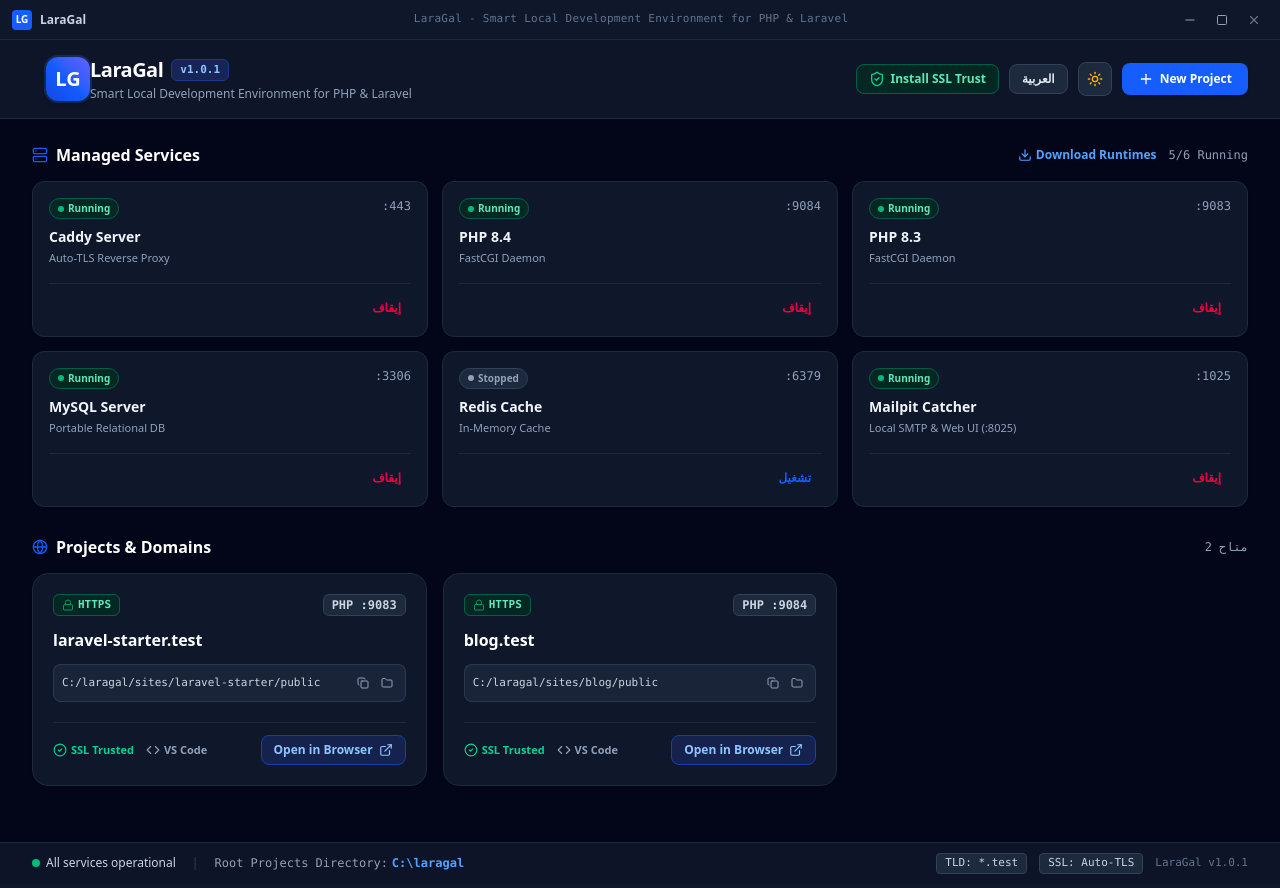
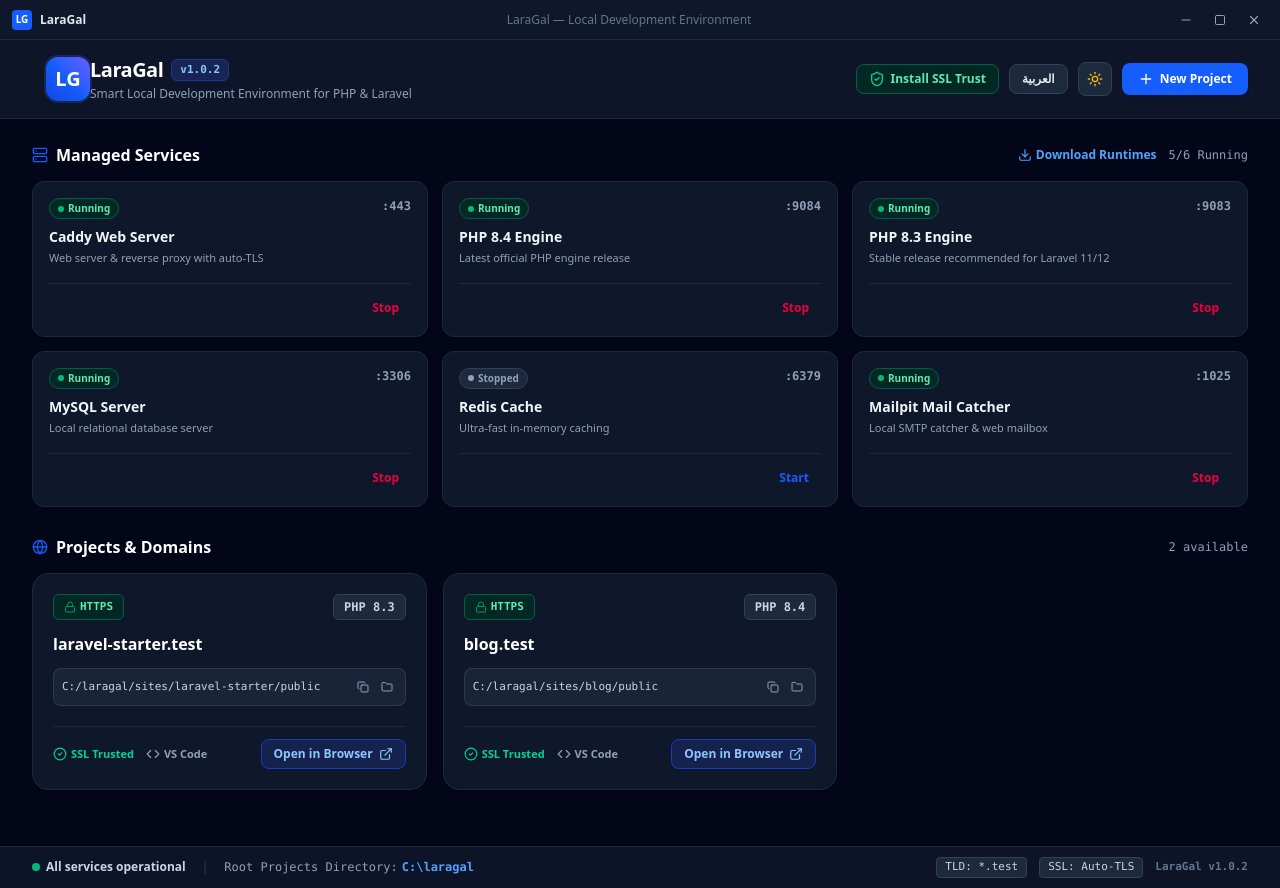
Before and after one commit to MosaabGalmod/laragal, a Vue app in the folder frontend/: page / in a window 1280 px wide. Both pictures are taken after a click on the button "English". Built offline with nearby package versions, Linux system fonts and the light colour scheme.

Commit message:
fix(ui): enforce physical LTR title bar for correct Arabic close button positioning, fully localize services in Arabic, and fix BiDi subtitle text

```diff
--- a/frontend/src/App.vue
+++ b/frontend/src/App.vue
@@ -1,71 +1,74 @@
 <template>
   <div :dir="currentLang === 'ar' ? 'rtl' : 'ltr'" class="min-h-screen flex flex-col justify-between bg-slate-50 dark:bg-slate-950 text-slate-800 dark:text-slate-100 transition-colors duration-150 select-none">
     <div>
-      <!-- Custom Desktop Frameless Title Bar -->
+      <!-- Custom Desktop Title Bar with Strict Physical LTR Layout -->
+      <!-- By enforcing dir="ltr" on the bar, physical LEFT is ALWAYS child 1 and physical RIGHT is ALWAYS child 3 -->
       <div
-        class="wails-drag h-10 w-full bg-white dark:bg-slate-900 border-b border-slate-200 dark:border-slate-800 flex items-center justify-between px-3 text-xs font-medium z-40 sticky top-0"
+        dir="ltr"
+        class="wails-drag h-10 w-full bg-slate-100 dark:bg-slate-900 border-b border-slate-200 dark:border-slate-800 flex items-center justify-between px-3 text-xs font-medium z-40 sticky top-0 select-none"
       >
-        <!-- In Arabic (RTL): Window Controls on the LEFT -->
-        <div v-if="currentLang === 'ar'" class="flex items-center gap-1 wails-no-drag">
+        <!-- ================= PHYSICAL LEFT (Child 1) ================= -->
+        <!-- In Arabic (RTL): Window controls (Close, Maximize, Minimize) are on the physical LEFT -->
+        <div v-if="currentLang === 'ar'" class="flex items-center gap-1.5 wails-no-drag">
           <button
             @click="closeWindow"
-            class="w-7 h-7 rounded-md flex items-center justify-center text-slate-500 hover:bg-rose-600 hover:text-white transition-colors"
+            class="w-7 h-7 rounded-md flex items-center justify-center text-slate-600 dark:text-slate-400 hover:bg-rose-600 hover:text-white transition-colors"
             title="إغلاق"
           >
             <X class="w-3.5 h-3.5" />
           </button>
           <button
             @click="toggleMaximize"
-            class="w-7 h-7 rounded-md flex items-center justify-center text-slate-500 hover:bg-slate-100 dark:hover:bg-slate-800 dark:text-slate-400 transition-colors"
+            class="w-7 h-7 rounded-md flex items-center justify-center text-slate-600 dark:text-slate-400 hover:bg-slate-200 dark:hover:bg-slate-800 transition-colors"
             title="تكبير / استعادة"
           >
             <Square class="w-3 h-3" />
           </button>
           <button
             @click="minimizeWindow"
-            class="w-7 h-7 rounded-md flex items-center justify-center text-slate-500 hover:bg-slate-100 dark:hover:bg-slate-800 dark:text-slate-400 transition-colors"
+            class="w-7 h-7 rounded-md flex items-center justify-center text-slate-600 dark:text-slate-400 hover:bg-slate-200 dark:hover:bg-slate-800 transition-colors"
             title="تصغير"
           >
             <Minus class="w-3.5 h-3.5" />
           </button>
         </div>
-
-        <!-- In English (LTR): App Logo on the LEFT -->
+        <!-- In English (LTR): Clean brand tag on the physical LEFT -->
         <div v-else class="flex items-center gap-2">
-          <div class="w-5 h-5 rounded bg-blue-600 flex items-center justify-center text-[10px] font-bold text-white">LG</div>
-          <span class="text-xs font-semibold text-slate-700 dark:text-slate-300">LaraGal</span>
+          <div class="w-5 h-5 rounded bg-blue-600 flex items-center justify-center text-[10px] font-bold text-white shadow-xs">LG</div>
+          <span class="text-xs font-bold text-slate-800 dark:text-slate-200">LaraGal</span>
         </div>
 
-        <!-- Title in center -->
-        <div class="text-[11px] text-slate-400 dark:text-slate-500 font-mono tracking-wide pointer-events-none">
-          LaraGal - {{ t('app_subtitle') }}
+        <!-- ================= PHYSICAL CENTER (Child 2) ================= -->
+        <div class="text-xs text-slate-400 dark:text-slate-500 font-medium pointer-events-none select-none">
+          <span v-if="currentLang === 'ar'" dir="rtl">بيئة التطوير المحلية — LaraGal</span>
+          <span v-else dir="ltr">LaraGal — Local Development Environment</span>
         </div>
 
-        <!-- In Arabic (RTL): App Logo on the RIGHT -->
+        <!-- ================= PHYSICAL RIGHT (Child 3) ================= -->
+        <!-- In Arabic (RTL): Clean brand tag on the physical RIGHT -->
         <div v-if="currentLang === 'ar'" class="flex items-center gap-2">
-          <span class="text-xs font-semibold text-slate-700 dark:text-slate-300">LaraGal</span>
-          <div class="w-5 h-5 rounded bg-blue-600 flex items-center justify-center text-[10px] font-bold text-white">LG</div>
+          <span class="text-xs font-bold text-slate-800 dark:text-slate-200">LaraGal</span>
+          <div class="w-5 h-5 rounded bg-blue-600 flex items-center justify-center text-[10px] font-bold text-white shadow-xs">LG</div>
         </div>
-
-        <!-- In English (LTR): Window Controls on the RIGHT -->
-        <div v-else class="flex items-center gap-1 wails-no-drag">
+        <!-- In English (LTR): Window controls on the physical RIGHT -->
+        <div v-else class="flex items-center gap-1.5 wails-no-drag">
           <button
             @click="minimizeWindow"
-            class="w-7 h-7 rounded-md flex items-center justify-center text-slate-500 hover:bg-slate-100 dark:hover:bg-slate-800 dark:text-slate-400 transition-colors"
+            class="w-7 h-7 rounded-md flex items-center justify-center text-slate-600 dark:text-slate-400 hover:bg-slate-200 dark:hover:bg-slate-800 transition-colors"
             title="Minimize"
           >
             <Minus class="w-3.5 h-3.5" />
           </button>
           <button
             @click="toggleMaximize"
-            class="w-7 h-7 rounded-md flex items-center justify-center text-slate-500 hover:bg-slate-100 dark:hover:bg-slate-800 dark:text-slate-400 transition-colors"
+            class="w-7 h-7 rounded-md flex items-center justify-center text-slate-600 dark:text-slate-400 hover:bg-slate-200 dark:hover:bg-slate-800 transition-colors"
             title="Maximize"
           >
             <Square class="w-3 h-3" />
           </button>
           <button
             @click="closeWindow"
-            class="w-7 h-7 rounded-md flex items-center justify-center text-slate-500 hover:bg-rose-600 hover:text-white transition-colors"
+            class="w-7 h-7 rounded-md flex items-center justify-center text-slate-600 dark:text-slate-400 hover:bg-rose-600 hover:text-white transition-colors"
             title="Close"
           >
             <X class="w-3.5 h-3.5" />
@@ -73,12 +76,12 @@
         </div>
       </div>
 
-      <!-- Main Application Header -->
+      <!-- Main Application Header (Single Unified Brand Hero) -->
       <header class="border-b border-slate-200 dark:border-slate-800 bg-white/95 dark:bg-slate-900/95 backdrop-blur z-30">
         <div class="w-full px-6 lg:px-8 py-4 flex items-center justify-between">
-          <!-- Main Brand Anchor (Aligned at start of reading) -->
+          <!-- Main Brand Anchor -->
           <div class="flex items-center space-x-3.5 rtl:space-x-reverse">
-            <div class="w-11 h-11 rounded-xl bg-gradient-to-tr from-blue-700 via-blue-600 to-indigo-500 flex items-center justify-center text-white font-black text-xl shadow-md ring-2 ring-blue-500/20">
+            <div class="w-11 h-11 rounded-xl bg-gradient-to-tr from-blue-700 via-blue-600 to-indigo-500 flex items-center justify-center text-white font-black text-xl shadow-md ring-2 ring-blue-500/20 flex-shrink-0">
               LG
             </div>
             <div>
@@ -86,8 +89,8 @@
                 <h1 class="text-xl font-black tracking-tight text-slate-900 dark:text-white">
                   {{ t('app_name') }}
                 </h1>
-                <span class="text-[11px] px-2 py-0.5 rounded-md bg-blue-100 text-blue-700 dark:bg-blue-950 dark:text-blue-300 font-mono font-semibold border border-blue-200 dark:border-blue-900">
-                  v1.0.1
+                <span class="text-[11px] px-2 py-0.5 rounded-md bg-blue-100 text-blue-700 dark:bg-blue-950 dark:text-blue-300 font-mono font-bold border border-blue-200 dark:border-blue-900">
+                  v1.0.2
                 </span>
               </div>
               <p class="text-xs text-slate-500 dark:text-slate-400 font-medium mt-0.5">{{ t('app_subtitle') }}</p>
@@ -107,14 +110,14 @@
 
             <button
               @click="toggleLang"
-              class="px-3 py-1.5 rounded-lg text-xs font-bold border border-slate-200 dark:border-slate-700 bg-slate-50 dark:bg-slate-800 text-slate-700 dark:text-slate-200 hover:bg-slate-100 dark:hover:bg-slate-700 transition-colors"
+              class="px-3 py-1.5 rounded-lg text-xs font-bold border border-slate-200 dark:border-slate-700 bg-slate-100 dark:bg-slate-800 text-slate-700 dark:text-slate-200 hover:bg-slate-200 dark:hover:bg-slate-700 transition-colors"
             >
               {{ currentLang === 'ar' ? 'English' : 'العربية' }}
             </button>
 
             <button
               @click="toggleTheme"
-              class="p-2 rounded-lg border border-slate-200 dark:border-slate-700 bg-slate-50 dark:bg-slate-800 text-slate-700 dark:text-slate-200 hover:bg-slate-100 dark:hover:bg-slate-700 transition-colors"
+              class="p-2 rounded-lg border border-slate-200 dark:border-slate-700 bg-slate-100 dark:bg-slate-800 text-slate-700 dark:text-slate-200 hover:bg-slate-200 dark:hover:bg-slate-700 transition-colors"
               :title="isDark ? t('light_mode') : t('dark_mode')"
             >
               <Sun v-if="isDark" class="w-4 h-4 text-amber-400" />
@@ -161,11 +164,11 @@
             </div>
           </div>
 
-          <!-- Services Grid -->
+          <!-- Services Grid (Responsive 2 / 3 / 6 columns) -->
           <div class="grid grid-cols-2 md:grid-cols-3 2xl:grid-cols-6 gap-3.5">
             <div
               v-for="service in services"
-              :key="service.name"
+              :key="service.id"
               class="p-4 rounded-xl border border-slate-200 dark:border-slate-800 bg-white dark:bg-slate-900 shadow-xs flex flex-col justify-between hover:border-slate-300 dark:hover:border-slate-700 transition-colors"
             >
               <div>
@@ -181,20 +184,22 @@
                     <span class="w-1.5 h-1.5 rounded-full" :class="service.running ? 'bg-emerald-500 animate-pulse' : 'bg-slate-400'"></span>
                     {{ service.running ? t('status_running') : t('status_stopped') }}
                   </span>
-                  <span dir="ltr" class="text-xs font-mono text-slate-400 dark:text-slate-400 font-medium">:{{ service.port }}</span>
+                  <span dir="ltr" class="text-xs font-mono font-bold text-slate-500 dark:text-slate-400">:{{ service.port }}</span>
                 </div>
 
-                <h3 class="font-bold text-sm text-slate-900 dark:text-slate-100 leading-snug">{{ service.label }}</h3>
-                <p class="text-[11px] text-slate-400 dark:text-slate-400 mt-1 line-clamp-1" :title="service.role">{{ service.role }}</p>
+                <h3 class="font-bold text-sm text-slate-900 dark:text-slate-100 leading-snug">{{ t(service.name_key) }}</h3>
+                <p class="text-[11px] text-slate-500 dark:text-slate-400 mt-1 line-clamp-1" :title="t(service.desc_key)">
+                  {{ t(service.desc_key) }}
+                </p>
               </div>
 
               <div class="mt-4 pt-3 border-t border-slate-100 dark:border-slate-800 flex items-center justify-end">
                 <button
                   @click="toggleService(service)"
-                  class="text-xs font-bold px-2.5 py-1 rounded-md transition-colors"
+                  class="text-xs font-bold px-3 py-1 rounded-md transition-colors"
                   :class="service.running ? 'text-rose-600 hover:bg-rose-50 dark:hover:bg-rose-950/40' : 'text-blue-600 hover:bg-blue-50 dark:hover:bg-blue-950/40'"
                 >
-                  {{ service.running ? 'إيقاف' : 'تشغيل' }}
+                  {{ service.running ? t('stop_btn') : t('start_btn') }}
                 </button>
               </div>
             </div>
@@ -208,7 +213,7 @@
               <Globe class="w-4 h-4 text-blue-600" />
               {{ t('sites_title') }}
             </h2>
-            <span class="text-xs text-slate-500 dark:text-slate-400 font-mono">{{ sites.length }} متاح</span>
+            <span class="text-xs text-slate-500 dark:text-slate-400 font-mono">{{ sites.length }} {{ t('available_count') }}</span>
           </div>
 
           <div v-if="sites.length === 0" class="p-12 text-center rounded-2xl border border-dashed border-slate-300 dark:border-slate-800 bg-white dark:bg-slate-900/60">
@@ -231,12 +236,12 @@
             >
               <div>
                 <div class="flex items-center justify-between mb-3">
-                  <span class="inline-flex items-center gap-1 text-[11px] px-2 py-0.5 rounded-md bg-emerald-50 text-emerald-700 dark:bg-emerald-950/80 dark:text-emerald-300 border border-emerald-200 dark:border-emerald-800 font-mono font-semibold">
+                  <span class="inline-flex items-center gap-1 text-[11px] px-2.5 py-1 rounded-md bg-emerald-50 text-emerald-700 dark:bg-emerald-950/80 dark:text-emerald-300 border border-emerald-200 dark:border-emerald-800 font-mono font-bold">
                     <Lock class="w-3 h-3 text-emerald-600" />
                     HTTPS
                   </span>
-                  <span dir="ltr" class="text-xs font-mono px-2 py-0.5 rounded-md bg-slate-100 dark:bg-slate-800 text-slate-700 dark:text-slate-300 font-semibold border border-slate-200 dark:border-slate-700">
-                    PHP :{{ site.php_port }}
+                  <span dir="ltr" class="text-xs font-mono px-2.5 py-1 rounded-md bg-slate-100 dark:bg-slate-800 text-slate-700 dark:text-slate-300 font-bold border border-slate-200 dark:border-slate-700">
+                    {{ site.php_version || 'PHP 8.3' }}
                   </span>
                 </div>
 
@@ -245,8 +250,8 @@
                 </h3>
 
                 <!-- Monospace Path Box with Actions -->
-                <div class="mt-3 flex items-center justify-between p-2 rounded-lg bg-slate-50 dark:bg-slate-800/80 border border-slate-200 dark:border-slate-700/80 text-[11px] font-mono text-slate-600 dark:text-slate-300">
-                  <span dir="ltr" class="truncate flex-1" :title="site.root_path">{{ site.root_path }}</span>
+                <div dir="ltr" class="mt-3 flex items-center justify-between p-2 rounded-lg bg-slate-50 dark:bg-slate-800/80 border border-slate-200 dark:border-slate-700/80 text-[11px] font-mono text-slate-600 dark:text-slate-300">
+                  <span class="truncate flex-1 text-left select-all" :title="site.root_path">{{ site.root_path }}</span>
                   <div class="flex items-center gap-1 flex-shrink-0 ms-2">
                     <button
                       @click="copyText(site.root_path)"
@@ -270,13 +275,13 @@
               <!-- Quick action bar -->
               <div class="mt-5 pt-3 border-t border-slate-100 dark:border-slate-800 flex items-center justify-between">
                 <div class="flex items-center gap-2">
-                  <span class="text-[11px] text-emerald-600 dark:text-emerald-400 font-semibold flex items-center gap-1">
+                  <span class="text-[11px] text-emerald-600 dark:text-emerald-400 font-bold flex items-center gap-1">
                     <CheckCircle2 class="w-3.5 h-3.5" />
                     {{ t('ssl_trusted') }}
                   </span>
                   <button
                     @click="openVSCode(site.root_path)"
-                    class="hidden sm:inline-flex items-center gap-1 text-[11px] font-semibold text-slate-500 dark:text-slate-400 hover:text-blue-600 dark:hover:text-blue-400 transition-colors ms-1"
+                    class="hidden sm:inline-flex items-center gap-1 text-[11px] font-bold text-slate-500 dark:text-slate-400 hover:text-blue-600 dark:hover:text-blue-400 transition-colors ms-1"
                     :title="t('open_vscode')"
                   >
                     <Code class="w-3.5 h-3.5" />
@@ -306,19 +311,19 @@
         <div class="flex items-center gap-4">
           <div class="flex items-center gap-1.5">
             <span class="w-2 h-2 rounded-full bg-emerald-500 animate-pulse"></span>
-            <span class="font-medium text-slate-700 dark:text-slate-300">{{ t('all_services_healthy') }}</span>
+            <span class="font-bold text-slate-700 dark:text-slate-300">{{ t('all_services_healthy') }}</span>
           </div>
           <span class="text-slate-300 dark:text-slate-700">|</span>
           <div class="flex items-center gap-1 font-mono">
             <span>{{ t('root_directory') }}:</span>
-            <button @click="openExplorer('C:/laragal')" class="text-blue-600 dark:text-blue-400 font-semibold hover:underline">C:\laragal</button>
+            <button @click="openExplorer('C:/laragal')" class="text-blue-600 dark:text-blue-400 font-bold hover:underline">C:\laragal</button>
           </div>
         </div>
 
         <div class="flex items-center gap-3 font-mono text-[11px]">
           <span class="px-2 py-0.5 rounded bg-slate-100 dark:bg-slate-800 text-slate-600 dark:text-slate-300 border border-slate-200 dark:border-slate-700">TLD: *.test</span>
           <span class="px-2 py-0.5 rounded bg-slate-100 dark:bg-slate-800 text-slate-600 dark:text-slate-300 border border-slate-200 dark:border-slate-700">SSL: Auto-TLS</span>
-          <span class="text-slate-400 dark:text-slate-500">LaraGal v1.0.1</span>
+          <span class="text-slate-400 dark:text-slate-500 font-bold">LaraGal v1.0.2</span>
         </div>
       </div>
     </footer>
@@ -328,7 +333,7 @@
       <div class="w-full max-w-md rounded-2xl bg-white dark:bg-slate-900 border border-slate-200 dark:border-slate-800 shadow-2xl p-6 space-y-5 animate-scale-in">
         <div class="flex items-center justify-between border-b border-slate-100 dark:border-slate-800 pb-3">
           <h3 class="font-bold text-base text-slate-900 dark:text-white">{{ t('modal_new_title') }}</h3>
-          <button @click="showNewModal = false" class="text-slate-400 hover:text-slate-600 dark:hover:text-slate-200">&times;</button>
+          <button @click="showNewModal = false" class="text-slate-400 hover:text-slate-600 dark:hover:text-slate-200 font-bold">&times;</button>
         </div>
 
         <form @submit.prevent="handleCreateProject" class="space-y-4">
@@ -396,14 +401,14 @@
             <Download class="w-4 h-4 text-blue-600" />
             {{ t('modal_download_title') }}
           </h3>
-          <button @click="showDownloadModal = false" class="text-slate-400 hover:text-slate-600 dark:hover:text-slate-200">&times;</button>
+          <button @click="showDownloadModal = false" class="text-slate-400 hover:text-slate-600 dark:hover:text-slate-200 font-bold">&times;</button>
         </div>
 
         <div class="space-y-3">
           <div
             v-for="rt in availableRuntimes"
             :key="rt.name"
-            class="p-3 rounded-xl border border-slate-200 dark:border-slate-800 flex items-center justify-between bg-slate-50 dark:bg-slate-850"
+            class="p-3 rounded-xl border border-slate-200 dark:border-slate-800 flex items-center justify-between bg-slate-50 dark:bg-slate-800/80"
           >
             <div>
               <h4 class="text-sm font-bold text-slate-800 dark:text-slate-200">{{ rt.label }}</h4>
@@ -444,7 +449,8 @@
 import arLocale from './locales/ar.json'
 import enLocale from './locales/en.json'
 
-const isDark = ref(true)
+// Dark theme preference persistence
+const isDark = ref(localStorage.getItem('laragal_theme') !== 'light')
 const currentLang = ref<'ar' | 'en'>('ar')
 const showNewModal = ref(false)
 const showDownloadModal = ref(false)
@@ -452,12 +458,13 @@
 const notification = ref('')
 const copiedItem = ref('')
 
-// Synchronize dark class to html document element
 watch(isDark, (val) => {
   if (val) {
     document.documentElement.classList.add('dark')
+    localStorage.setItem('laragal_theme', 'dark')
   } else {
     document.documentElement.classList.remove('dark')
+    localStorage.setItem('laragal_theme', 'light')
   }
 }, { immediate: true })
 
@@ -465,7 +472,7 @@
   isDark.value = !isDark.value
 }
 
-// Window control functions
+// Window control functions connected to Wails backend
 function closeWindow() {
   if ((window as any).go?.main?.App?.CloseWindow) {
     (window as any).go.main.App.CloseWindow()
@@ -511,31 +518,32 @@
 }
 
 interface ServiceItem {
-  name: string
-  label: string
+  id: string
+  name_key: string
+  desc_key: string
   port: number
   running: boolean
-  role: string
 }
 
 const services = ref<ServiceItem[]>([
-  { name: 'caddy', label: 'Caddy Server', port: 443, running: true, role: 'Auto-TLS Reverse Proxy' },
-  { name: 'php-8.4', label: 'PHP 8.4', port: 9084, running: true, role: 'FastCGI Daemon' },
-  { name: 'php-8.3', label: 'PHP 8.3', port: 9083, running: true, role: 'FastCGI Daemon' },
-  { name: 'mysql', label: 'MySQL Server', port: 3306, running: true, role: 'Portable Relational DB' },
-  { name: 'redis', label: 'Redis Cache', port: 6379, running: false, role: 'In-Memory Cache' },
-  { name: 'mailpit', label: 'Mailpit Catcher', port: 1025, running: true, role: 'Local SMTP & Web UI (:8025)' },
+  { id: 'caddy', name_key: 'service_caddy', desc_key: 'service_caddy_desc', port: 443, running: true },
+  { id: 'php-8.4', name_key: 'service_php84', desc_key: 'service_php84_desc', port: 9084, running: true },
+  { id: 'php-8.3', name_key: 'service_php83', desc_key: 'service_php83_desc', port: 9083, running: true },
+  { id: 'mysql', name_key: 'service_mysql', desc_key: 'service_mysql_desc', port: 3306, running: true },
+  { id: 'redis', name_key: 'service_redis', desc_key: 'service_redis_desc', port: 6379, running: false },
+  { id: 'mailpit', name_key: 'service_mailpit', desc_key: 'service_mailpit_desc', port: 1025, running: true },
 ])
 
 interface SiteItem {
   domain: string
   root_path: string
+  php_version: string
   php_port: number
 }
 
 const sites = ref<SiteItem[]>([
-  { domain: 'laravel-starter.test', root_path: 'C:/laragal/sites/laravel-starter/public', php_port: 9083 },
-  { domain: 'blog.test', root_path: 'C:/laragal/sites/blog/public', php_port: 9084 }
+  { domain: 'laravel-starter.test', root_path: 'C:/laragal/sites/laravel-starter/public', php_version: 'PHP 8.3', php_port: 9083 },
+  { domain: 'blog.test', root_path: 'C:/laragal/sites/blog/public', php_version: 'PHP 8.4', php_port: 9084 }
 ])
 
 const newProject = ref({
@@ -572,7 +580,7 @@
 
 function toggleService(service: ServiceItem) {
   service.running = !service.running
-  notification.value = `تم ${service.running ? 'تشغيل' : 'إيقاف'} خدمة ${service.label} بنجاح.`
+  notification.value = `تم ${service.running ? 'تشغيل' : 'إيقاف'} ${t(service.name_key)} بنجاح.`
 }
 
 async function installSSL() {
@@ -607,6 +615,7 @@
   sites.value.push({
     domain,
     root_path: rootPath,
+    php_version: `PHP ${newProject.value.php}`,
     php_port: port
   })
 
--- a/frontend/src/locales/en.json
+++ b/frontend/src/locales/en.json
@@ -1,6 +1,7 @@
 {
   "app_name": "LaraGal",
   "app_subtitle": "Smart Local Development Environment for PHP & Laravel",
+  "app_title_bar": "LaraGal — Local Development Environment",
   "services_title": "Managed Services",
   "sites_title": "Projects & Domains",
   "new_project_btn": "New Project",
@@ -37,5 +38,20 @@
   "copy_url": "Copy URL",
   "copied": "Copied!",
   "root_directory": "Root Projects Directory",
-  "all_services_healthy": "All services operational"
+  "all_services_healthy": "All services operational",
+  "start_btn": "Start",
+  "stop_btn": "Stop",
+  "available_count": "available",
+  "service_caddy": "Caddy Web Server",
+  "service_caddy_desc": "Web server & reverse proxy with auto-TLS",
+  "service_php84": "PHP 8.4 Engine",
+  "service_php84_desc": "Latest official PHP engine release",
+  "service_php83": "PHP 8.3 Engine",
+  "service_php83_desc": "Stable release recommended for Laravel 11/12",
+  "service_mysql": "MySQL Server",
+  "service_mysql_desc": "Local relational database server",
+  "service_redis": "Redis Cache",
+  "service_redis_desc": "Ultra-fast in-memory caching",
+  "service_mailpit": "Mailpit Mail Catcher",
+  "service_mailpit_desc": "Local SMTP catcher & web mailbox"
 }
```
Also changed, not shown: frontend/src/locales/ar.json (+17 -1 lines).
